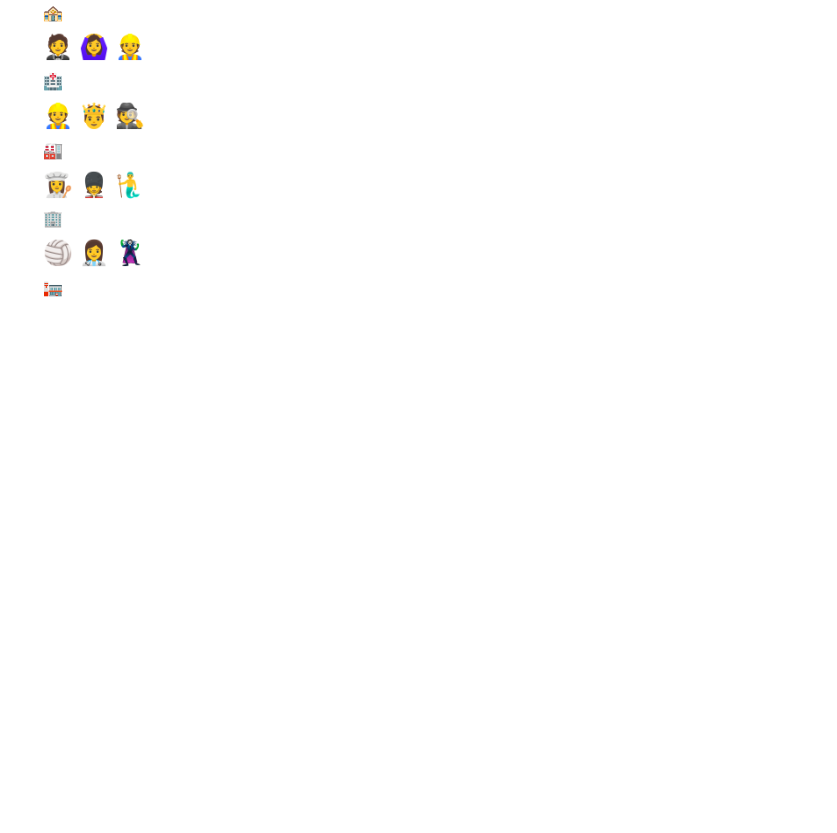
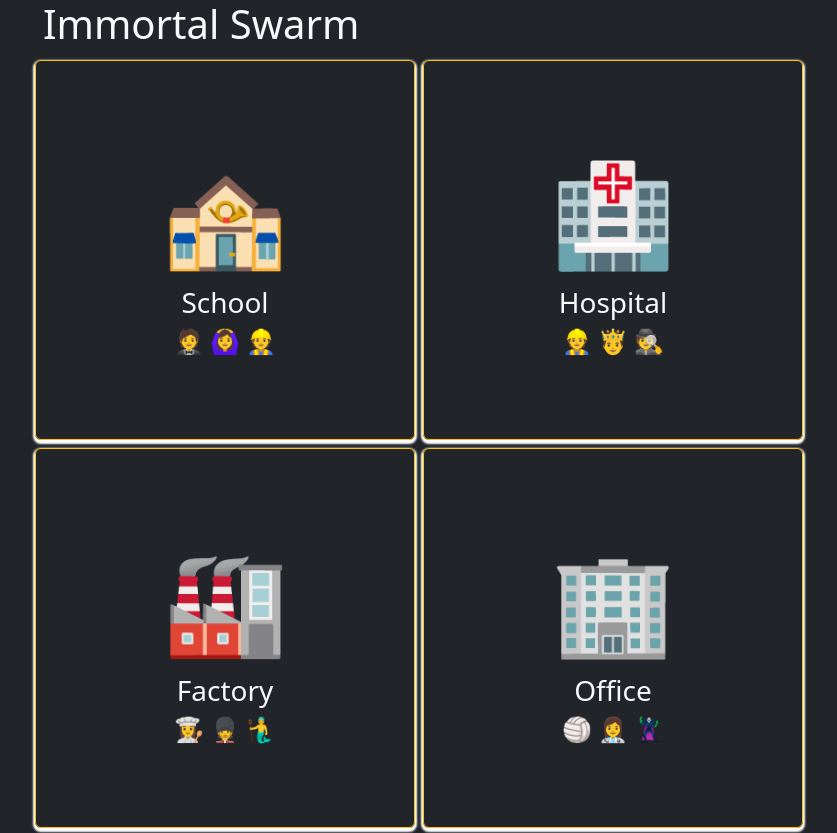
Before and after one commit to DaDarwin/bossMonsterLab, a plain HTML site: page index.html in a window 1280 px wide. Shown: the top 833 px of the page, without its empty margins (39-876 px from the left). Before the commit the page ends 800 px from the top, so only its background shows below. Drawn offline with nearby package versions, Linux system fonts and the light colour scheme.

Commit message:
less ugly ig

```diff
--- a/app.js
+++ b/app.js
@@ -91,6 +91,7 @@ function checkVictory(){
     let bats = people.filter(person => person.picture == '🦇')
     if(bats.length == people.length){
         window.alert('Victory!')
+        window.close()
     }
 }
 
--- a/index.html
+++ b/index.html
@@ -8,40 +8,43 @@
     <link rel="stylesheet" href="//cdn.jsdelivr.net/npm/@mdi/font@latest/css/materialdesignicons.min.css">
     <link rel="stylesheet" href="style.css">
 </head>
-<body class="container">
+<body class="container bg-dark text-light">
 
     <section class="row">
 
-        <div onclick="batAttack('🏤')">
-            <div>🏤</div>
-            <h3></h3>
+        <h1 class="col-12">Immortal Swarm</h1>
+
+        <div class="col-4 border border-warning p-2 m-1 building rounded d-flex flex-column align-item-center justify-content-center text-center" onclick="batAttack('🏤')">
+            <div class="icon">🏤</div>
+            <h3>School</h3>
             <h4 id="🏤"></h4>
         </div>
 
-        <div onclick="batAttack('🏥')">
-            <div>🏥</div>
-            <h3></h3>
+        <div class="col-4 border border-warning p-2 m-1 building rounded d-flex flex-column align-item-center justify-content-center text-center" onclick="batAttack('🏥')">
+            <div class="icon">🏥</div>
+            <h3>Hospital</h3>
             <h4 id="🏥"></h4>
         </div>
 
-        <div onclick="batAttack('🏭')">
-            <div>🏭</div>
-            <h3></h3>
+        <div class="col-4 border border-warning p-2 m-1 building rounded d-flex flex-column align-item-center justify-content-center text-center" onclick="batAttack('🏭')">
+            <div class="icon">🏭</div>
+            <h3>Factory</h3>
             <h4 id="🏭"></h4>
         </div>
 
-        <div onclick="batAttack('🏢')">
-            <div>🏢</div>
-            <h3></h3>
+        <div class="col-4 border border-warning p-2 m-1 building rounded d-flex flex-column align-item-center justify-content-center text-center" onclick="batAttack('🏢')">
+            <div class="icon">🏢</div>
+            <h3>Office</h3>
             <h4 id="🏢"></h4>
         </div>
 
-        <div onclick="batAttack('🏣')">
-            <div>🏣</div>
-            <h3></h3>
+        <div class="col-4 border border-warning p-2 m-1 building rounded d-flex flex-column align-item-center justify-content-center text-center" onclick="batAttack('🏣')">
+            <div class="icon">🏣</div>
+            <h3>Store</h3>
             <h4 id="🏣"></h4>
         </div>
 
+        <h1 class="col-12">Beware: The Hunter is Near</h1>
     </section>
 
     <script src="app.js"></script>
--- a/style.css
+++ b/style.css
@@ -0,0 +1,8 @@
+.building{
+    box-shadow: 0px 2px 2px 2px white;
+    aspect-ratio: 1/1;
+
+}
+.icon{
+    font-size: 100px;
+}
```
